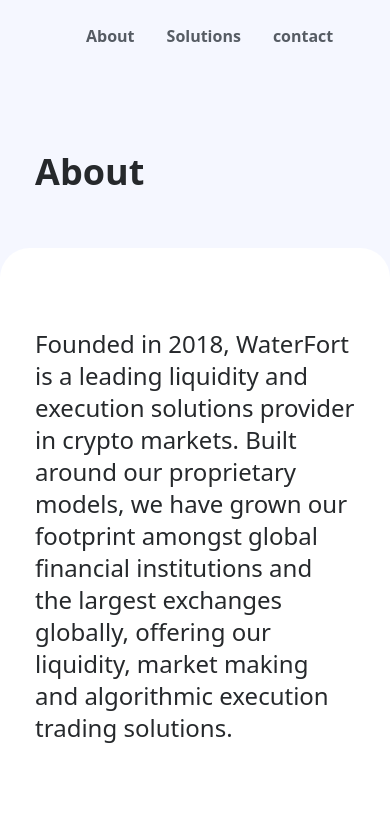
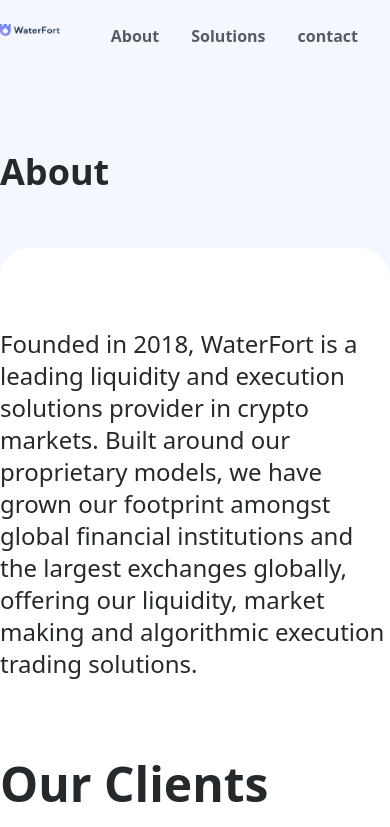
Before and after one commit to haisontop/water-pages, a Next.js app: page /about in a window 390 px wide. Shown: the top 827 px of the page. Built offline with nearby package versions, Linux system fonts and the light colour scheme.

Commit message:
fixed spacing

```diff
--- a/component/Footer.tsx
+++ b/component/Footer.tsx
@@ -2,7 +2,7 @@
 
 const Footer = () => {
     return (
-        <div className='container mx-auto max-w-container  py-5 text-center mt-32 border-t text-third'>
+        <div className='container mx-auto lg:max-w-container  py-5 text-center mt-32 border-t text-third'>
             <h2>Copyright © WaterFort. All rights reserved.</h2>
         </div>
     );
--- a/component/Navigation.tsx
+++ b/component/Navigation.tsx
@@ -4,7 +4,7 @@
 const Navigation = () => {
     return (
         <div>
-            <div className='flex space-x-50.95px container mx-auto max-w-container py-6'>
+            <div className='flex space-x-50.95px container mx-auto lg:max-w-container py-6'>
                 <div>
                     <Link href='/'>
                         <img src="/images/Logo.png" alt="" width="147.05px" />
--- a/component/about/Body.tsx
+++ b/component/about/Body.tsx
@@ -3,7 +3,7 @@
 const Body = () => {
     return (
         <div className='bg-white -mt-14 rounded-large'>
-            <div className='container mx-auto max-w-container'>
+            <div className='container mx-auto lg:max-w-container'>
                 <div className='text-2xl text-primary py-20'>
                     <p>Founded in 2018, WaterFort is a leading liquidity and execution solutions provider in crypto markets. Built around our proprietary models, we have grown our footprint amongst global financial institutions and the largest exchanges globally, offering our liquidity, market making and algorithmic execution trading solutions. </p>
                 </div>
--- a/component/home/Banner.tsx
+++ b/component/home/Banner.tsx
@@ -5,7 +5,7 @@
     return (
         <div className='banner h-screen'>
             <Navigation />
-            <div className='container mx-auto max-w-container'>
+            <div className='container mx-auto lg:max-w-container'>
                 <h1 className='m-auto text-5xl text-center font-bold text-primary leading-3.5rem mt-151.5px'>The leading liquidity and execution solutions provider in crypto markets</h1>
                 <p className='text-xl text-center text-seccondery mt-6'>Our expertise has been powering liquidity on the world’s largest cryptocurrency exchanges and building efficient cryptocurrency markets since 2018. </p>
             </div>
--- a/component/home/HomeBottom.tsx
+++ b/component/home/HomeBottom.tsx
@@ -4,7 +4,7 @@
 const HomeBottom = () => {
     return (
         <div className=''>
-            <div className='container mx-auto max-w-container bg-fill text-center py-20 rounded-md'>
+            <div className='container mx-auto lg:max-w-container bg-fill text-center py-20 rounded-md'>
                 <img src="/images/icon/contact.jpg" alt="" className='mx-auto' />
                 <h1 className='text-2xl font-bold mt-10'>Trade with WaterFort </h1>
                 <p className='text-xl px-36 mt-3 text-seccondery'>Find out more about trading with our regulated entities, and contact us to discover our liquidity and execution solutions for your needs.</p>
--- a/component/solution/SolutionBottom.tsx
+++ b/component/solution/SolutionBottom.tsx
@@ -3,7 +3,7 @@
 
 const SolutionBottom = () => {
     return (
-        <div className='container mx-auto max-w-container'>
+        <div className='container mx-auto lg:max-w-container'>
             <div className='bg-fill py-20 text-center rounded-md mt-10'>
                 <h1 className='text-2xl font-bold text-primary'>Flexible Settlement & Credit Line for Trading</h1>
                 <p className='mt-4 text-xl text-third px-10'>We understand the need for efficient capital management, which comes in various forms including aggregated settlement, integration with settlement networks and establishing a credit line for trading. Contact us to find out more about the solutions we support. </p>
--- a/component/solution/SolutionMiddle.tsx
+++ b/component/solution/SolutionMiddle.tsx
@@ -2,7 +2,7 @@
 const SolutionMiddle = () => {
     return (
         <div className='-mt-36 pt-20 bg-white rounded-large'>
-            <div className='container mx-auto max-w-container'>
+            <div className='container mx-auto lg:max-w-container'>
                 {/* OTC And Block Trading */}
                 <div className='flex gap-6'>
                     <div>
--- a/pages/about.tsx
+++ b/pages/about.tsx
@@ -9,7 +9,7 @@
       <Layout>
         <div className='bg-fill pb-28'>
           <Navigation />
-          <h1 className='container mx-auto max-w-container text-4xl font-bold text-primary mt-20'>About</h1>
+          <h1 className='container mx-auto lg:max-w-container text-4xl font-bold text-primary mt-20'>About</h1>
         </div>
         <Body />
       </Layout>
--- a/pages/contact.tsx
+++ b/pages/contact.tsx
@@ -10,12 +10,12 @@
       <Layout>
         <div className='bg-fill pb-36'>
           <Navigation />
-          <div className='container mx-auto max-w-container mt-91px'>
+          <div className='container mx-auto lg:max-w-container mt-91px'>
             <h1 className='text-4xl font-bold text-primary'>Contact</h1>
           </div>
         </div>
         <div className='pt-20 bg-white -mt-20 rounded-large'>
-          <div className='grid grid-cols-2 gap-20 container mx-auto max-w-container'>
+          <div className='grid grid-cols-2 gap-20 container mx-auto lg:max-w-container'>
             <div>
               <img src="/images/logo_2.png" alt="" width="" />
               <div className='mt-56.59px'>
--- a/pages/solutions.tsx
+++ b/pages/solutions.tsx
@@ -17,7 +17,7 @@
       <Layout>
         <div className='bg-fill pb-36'>
           <Navigation />
-          <div className='container mx-auto max-w-container mt-91px'>
+          <div className='container mx-auto lg:max-w-container mt-91px'>
             <div>
               <h1 className='text-3xl font-bold text-primary'>Solutions</h1>
               <p className='text-xl mt-4 text-seccondery'>Whether you are a financial institution, OTC desk, corporate treasurer, prime broker, hedge fund, asset manager or high net worth individual, Waterfort offers customizable liquidity and trading solutions.</p>
--- a/pages/solutions/[slug].tsx
+++ b/pages/solutions/[slug].tsx
@@ -13,7 +13,7 @@
             <Layout>
                 <div className='bg-fill pb-36'>
                     <Navigation />
-                    <div className='container mx-auto max-w-container mt-91px'>
+                    <div className='container mx-auto lg:max-w-container mt-91px'>
                         <div>
                             <h1 className='text-3xl font-bold text-primary'>Solutions</h1>
                             <p className='text-xl mt-4 text-seccondery'>Whether you are a financial institution, OTC desk, corporate treasurer, prime broker, hedge fund, asset manager or high net worth individual, Waterfort offers customizable liquidity and trading solutions.</p>
```
